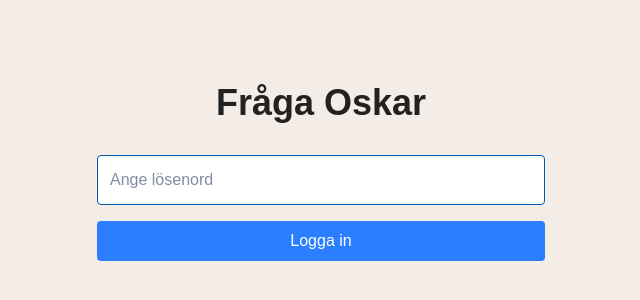
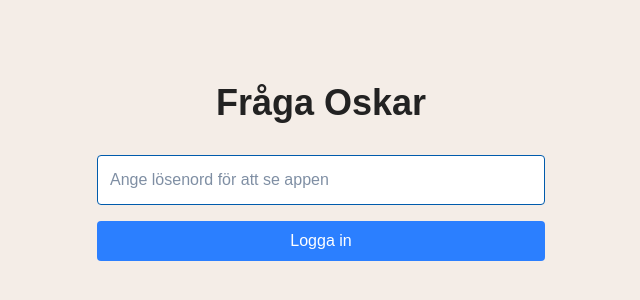
Before and after one commit to oliviermichel/ask-oskar, a Next.js app: page / in a window 1280 px wide. Shown: the part 228-528 px from the top of the page, without its empty margins (319-959 px from the left). Built offline with nearby package versions, Linux system fonts and the light colour scheme.

Commit message:
Update password input placeholder for clarity

```diff
--- a/src/app/page.tsx
+++ b/src/app/page.tsx
@@ -62,7 +62,7 @@ export default function Home() {
             type="password"
             value={password}
             onChange={(e) => setPassword(e.target.value)}
-            placeholder="Ange lösenord"
+            placeholder="Ange lösenord för att se appen"
             className="w-full p-3 border border-gray-300 rounded focus:outline-none focus:ring-2 focus:ring-blue-500"
             style={{
               backgroundColor: "#FFFFFF",
```
